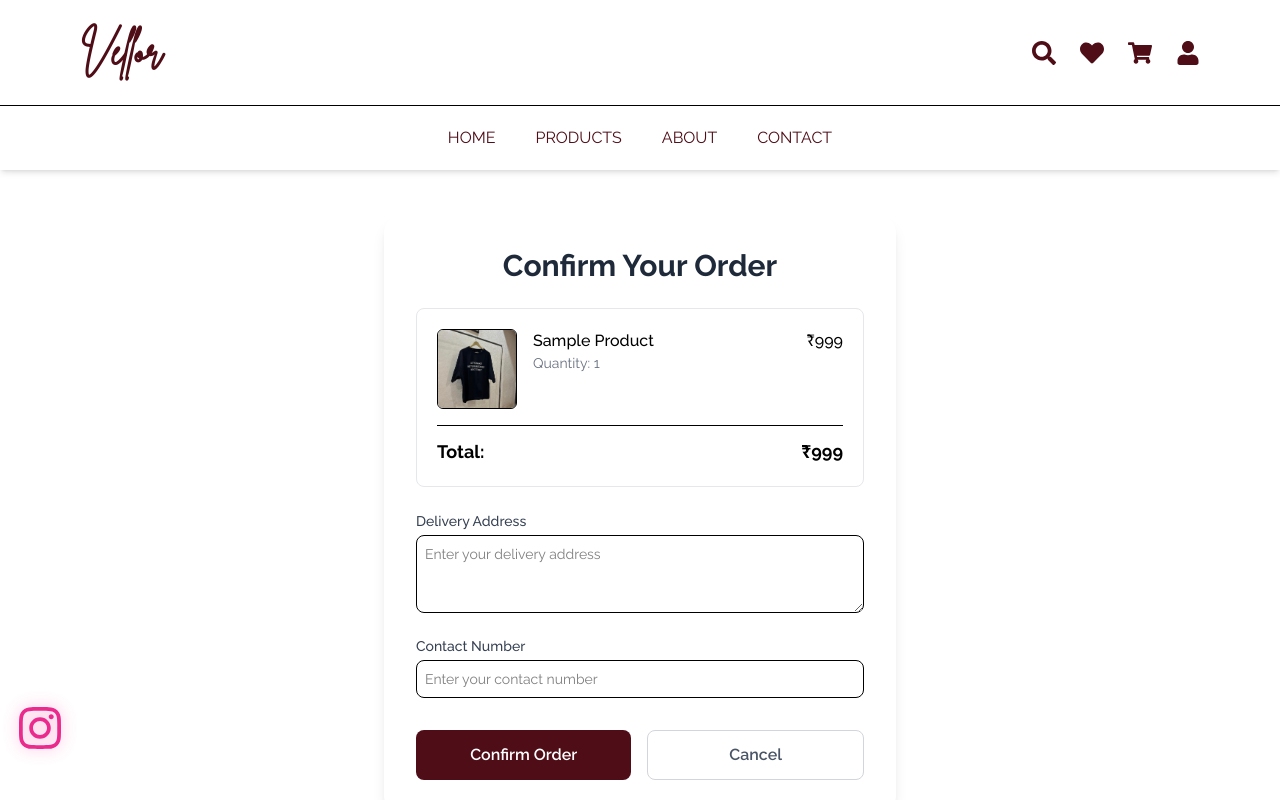
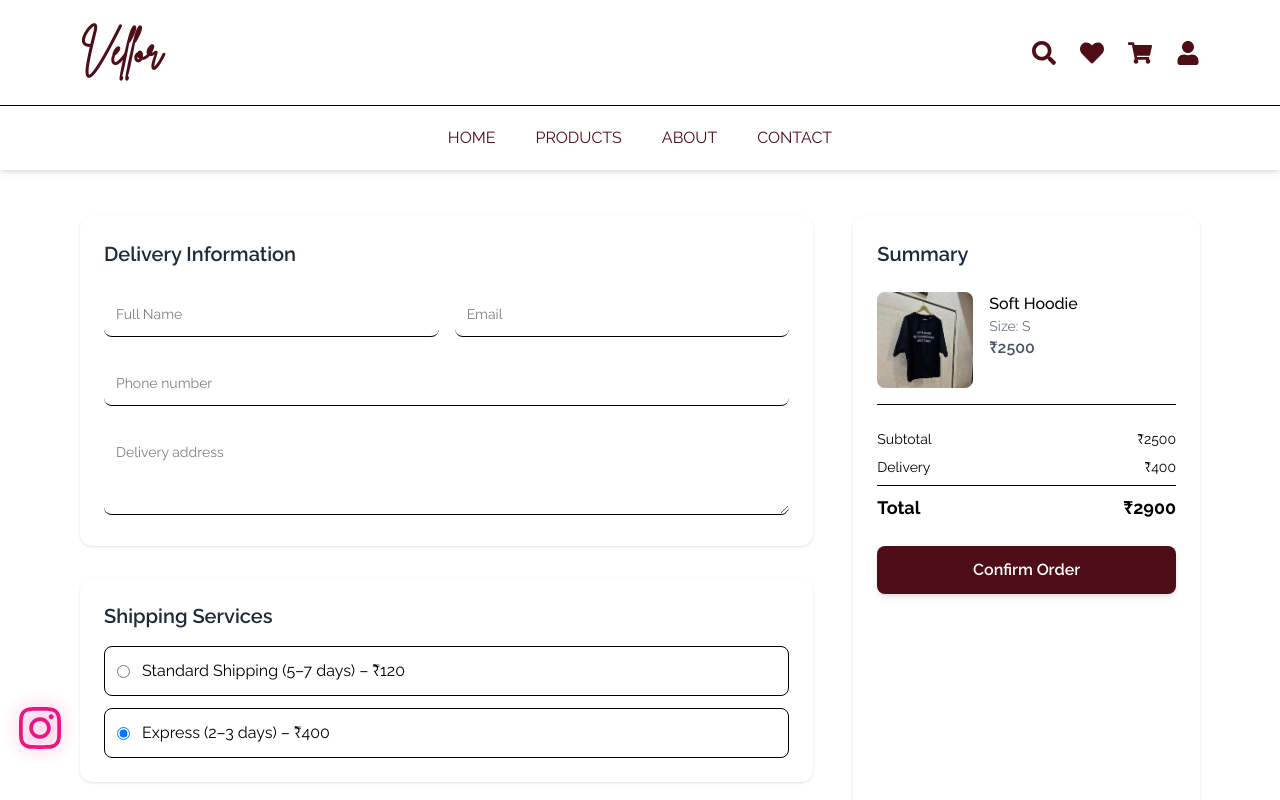
Before and after one commit to pritharai/Vellore, a React (Vite) app in the folder vellore/: page /confirm-order in a window 1280 px wide. Shown: the top 800 px of the page. Built offline with nearby package versions, Linux system fonts and the light colour scheme; a web font is replaced by a local one.

Commit message:
confirm order page fixed

```diff
--- a/vellore/src/pages/confirmOrder.jsx
+++ b/vellore/src/pages/confirmOrder.jsx
@@ -1,127 +1,230 @@
 // src/pages/ConfirmOrder.jsx
 import React, { useState } from "react";
-import { useLocation, useNavigate } from "react-router-dom";
+import { useNavigate } from "react-router-dom";
+import { FaSpinner } from "react-icons/fa";
+import { motion } from "framer-motion";
 
-
-const product = {  id: 1,
-  name: "Sample Product",
-    price: 999,
+const product = {
+  id: 1,
+  name: "Soft Hoodie",
+  price: 2500,
+  size: "S",
+  image: "/images/product3.jpg",
   quantity: 1,
-    image: "/images/product3.jpg",
 };
 
-
 const ConfirmOrder = () => {
-  const { state } = useLocation();
   const navigate = useNavigate();
-//   const product = state?.product;
 
   const [loading, setLoading] = useState(false);
   const [address, setAddress] = useState("");
   const [contact, setContact] = useState("");
+  const [promo, setPromo] = useState("");
+  const [showPopup, setShowPopup] = useState(false);
+
+  // new states
+  const [paymentMethod, setPaymentMethod] = useState("card");
+  const [shippingCharge, setShippingCharge] = useState(400); // default Express
+  const codCharge = paymentMethod === "cod" ? 50 : 0; // e.g. ₹50 extra for COD
 
   const handleConfirm = () => {
     if (!address.trim() || !contact.trim()) {
-      alert("Please fill in your delivery address and contact number.");
+      setShowPopup(true);
       return;
     }
 
     setLoading(true);
-    // Here you'll send data to your backend to save in orders table
-    // Example:
-    // await axios.post("/api/orders", { product, address, contact })
     setTimeout(() => {
       setLoading(false);
       navigate("/thank-you");
-}, 1500);
+    }, 2000);
   };
 
-  if (!product) {
-    return (
-      <div className="min-h-screen flex items-center justify-center text-lg font-semibold">
-        No product details found. Please go back to cart.
-      </div>
-    );
-  }
+  const total = product.price + shippingCharge + codCharge;
 
   return (
-    <div className="min-h-screen bg-white flex items-center justify-center px-4 lg:py-54">
-      <div className="bg-white shadow-lg rounded-2xl max-w-lg w-full p-8">
-        <h1 className="text-3xl font-bold text-gray-800 mb-6 text-center">
-          Confirm Your Order
-        </h1>
-
-        {/* Product Display */}
-        <div className="border border-gray-200 rounded-lg p-5 space-y-4">
-          <div className="flex gap-4">
-            <img
-              src={product.image}
-              alt={product.name}
-              className="w-20 h-20 object-cover rounded-md border"
+    <div className="min-h-screen bg-white px-6 lg:px-20 lg:py-54">
+      <div className="grid grid-cols-1 lg:grid-cols-3 gap-10">
+        {/* LEFT SECTION */}
+        <div className="lg:col-span-2 space-y-8">
+          {/* Delivery Information */}
+          <div className="bg-white rounded-xl shadow-sm p-6 space-y-6">
+            <h2 className="text-xl font-semibold text-gray-800">
+              Delivery Information
+            </h2>
+            <div className="grid grid-cols-1 md:grid-cols-2 gap-4">
+              <input
+                type="text"
+                placeholder="Full Name"
+                className="border-b rounded-lg p-3 text-sm focus:ring-1 focus:ring-black outline-none"
               />
-            <div className="flex-1">
-              <h2 className="font-medium">{product.name}</h2>
-              <p className="text-gray-500 text-sm">
-                Quantity: {product.quantity}
-              </p>
+              <input
+                type="email"
+                placeholder="Email"
+                className="border-b rounded-lg p-3 text-sm focus:ring-1 focus:ring-black outline-none"
+              />
             </div>
-            <p className="font-medium">₹{product.price}</p>
-          </div>
-
-          <div className="flex justify-between text-lg font-bold border-t pt-3">
-            <span>Total:</span>
-            <span>₹{product.price * product.quantity}</span>
-          </div>
-        </div>
-
-        {/* Address & Contact */}
-        <div className="mt-6 space-y-4">
-          <div>
-            <label className="block text-sm font-medium text-gray-700 mb-1">
-              Delivery Address
-            </label>
+            <input
+              type="tel"
+              value={contact}
+              onChange={(e) => setContact(e.target.value)}
+              placeholder="Phone number"
+              className="w-full border-b rounded-lg p-3 text-sm focus:ring-2 focus:ring-black outline-none"
+            />
             <textarea
               value={address}
               onChange={(e) => setAddress(e.target.value)}
               rows={3}
-              placeholder="Enter your delivery address"
-              className="w-full border rounded-lg p-2 text-sm focus:ring-primary focus:border-primary"
+              placeholder="Delivery address"
+              className="w-full border-b rounded-lg p-3 text-sm focus:ring-2 focus:ring-black outline-none"
             />
           </div>
 
-          <div>
-            <label className="block text-sm font-medium text-gray-700 mb-1">
-              Contact Number
+          {/* Shipping Services */}
+          <div className="bg-white rounded-xl shadow-sm p-6 space-y-4">
+            <h2 className="text-xl font-semibold text-gray-800">
+              Shipping Services
+            </h2>
+            <div className="flex flex-col gap-3">
+              <label className="flex items-center gap-3 border rounded-lg p-3 cursor-pointer hover:bg-gray-50">
+                <input
+                  type="radio"
+                  name="shipping"
+                  checked={shippingCharge === 120}
+                  onChange={() => setShippingCharge(120)}
+                />
+                <span className="flex-1">
+                  Standard Shipping (5–7 days) – ₹120
+                </span>
               </label>
+              <label className="flex items-center gap-3 border rounded-lg p-3 cursor-pointer hover:bg-gray-50">
                 <input
-              type="tel"
-              value={contact}
-              onChange={(e) => setContact(e.target.value)}
-              placeholder="Enter your contact number"
-              className="w-full border rounded-lg p-2 text-sm focus:ring-primary focus:border-primary"
+                  type="radio"
+                  name="shipping"
+                  checked={shippingCharge === 400}
+                  onChange={() => setShippingCharge(400)}
                 />
+                <span className="flex-1">Express (2–3 days) – ₹400</span>
+              </label>
             </div>
           </div>
 
-        {/* Buttons */}
-        <div className="mt-8 flex gap-4">
-          <button
+          {/* Payment Method */}
+          <div className="bg-white rounded-xl shadow-sm p-6 space-y-4">
+            <h2 className="text-xl font-semibold text-gray-800">
+              Payment Method
+            </h2>
+            <div className="flex gap-4">
+              <label className="flex items-center gap-2 border rounded-lg px-4 py-2 cursor-pointer hover:bg-gray-50">
+                <input
+                  type="radio"
+                  name="payment"
+                  value="card"
+                  checked={paymentMethod === "card"}
+                  onChange={() => setPaymentMethod("card")}
+                />
+                Card
+              </label>
+              <label className="flex items-center gap-2 border rounded-lg px-4 py-2 cursor-pointer hover:bg-gray-50">
+                <input
+                  type="radio"
+                  name="payment"
+                  value="cod"
+                  checked={paymentMethod === "cod"}
+                  onChange={() => setPaymentMethod("cod")}
+                />
+                Cash on Delivery
+              </label>
+            </div>
+            {paymentMethod === "cod" && (
+              <p className="text-sm text-gray-600 mt-2">
+                ⚠️ COD incurs an extra charge of ₹{codCharge}.
+              </p>
+            )}
+          </div>
+        </div>
+
+        {/* RIGHT SECTION: Summary */}
+        <div className="bg-white rounded-xl shadow-sm p-6 space-y-6">
+          <h2 className="text-xl font-semibold text-gray-800">Summary</h2>
+
+          {/* Product Display */}
+          <div className="flex gap-4 border-b pb-4">
+            <img
+              src={product.image}
+              alt={product.name}
+              className="w-24 h-24 rounded-lg object-cover"
+            />
+            <div className="flex-1">
+              <h3 className="font-medium">{product.name}</h3>
+              <p className="text-gray-500 text-sm">Size: {product.size}</p>
+              <p className="text-gray-600 font-semibold">₹{product.price}</p>
+            </div>
+          </div>
+
+          {/* Breakdown */}
+          <div className="space-y-2 text-sm">
+            <div className="flex justify-between">
+              <span>Subtotal</span>
+              <span>₹{product.price}</span>
+            </div>
+            <div className="flex justify-between">
+              <span>Delivery</span>
+              <span>₹{shippingCharge}</span>
+            </div>
+            {codCharge > 0 && (
+              <div className="flex justify-between">
+                <span>COD Charges</span>
+                <span>₹{codCharge}</span>
+              </div>
+            )}
+            <div className="flex justify-between font-bold text-lg pt-2 border-t">
+              <span>Total</span>
+              <span>₹{total}</span>
+            </div>
+          </div>
+
+          {/* Confirm Button */}
+          <motion.button
+            whileTap={{ scale: 0.95 }}
             onClick={handleConfirm}
             disabled={loading}
-            className={`w-full px-6 py-3 text-white font-semibold rounded-lg transition-all duration-300
-            ${loading ? "bg-gray-400" : "bg-primary hover:bg-primary-hover"}`}
+            className={`w-full flex items-center justify-center gap-2 px-6 py-3 text-white font-semibold rounded-lg transition-all duration-300
+              ${
+                loading
+                  ? "bg-gray-400 cursor-not-allowed"
+                  : "bg-primary hover:bg-primary-hover shadow-md"
+              }`}
           >
-            {loading ? "Placing Order..." : "Confirm Order"}
-          </button>
+            {loading ? (
+              <>
+                <FaSpinner className="animate-spin" />
+                Placing Order...
+              </>
+            ) : (
+              "Confirm Order"
+            )}
+          </motion.button>
+        </div>
+      </div>
 
+      {/* ✅ Popup Modal */}
+      {showPopup && (
+        <div className="fixed inset-0 flex items-center justify-center backdrop-blur-sm bg-black/30 z-50">
+          <div className="bg-white p-6 rounded-xl shadow-lg w-80 text-center">
+            <h3 className="text-lg font-semibold mb-3">Missing Information</h3>
+            <p className="text-gray-600 mb-4">
+              Please fill in your delivery address and contact number.
+            </p>
             <button
-            onClick={() => window.history.back()}
-            className="w-full px-6 py-3 border border-gray-300 text-gray-600 font-semibold rounded-lg hover:bg-gray-100 transition"
+              onClick={() => setShowPopup(false)}
+              className="bg-primary text-white px-6 py-2 rounded-lg hover:bg-primary-hover transition"
             >
-            Cancel
+              Okay
             </button>
           </div>
         </div>
+      )}
     </div>
   );
 };
```
Lines whose indentation alone changed are shown as unchanged.
